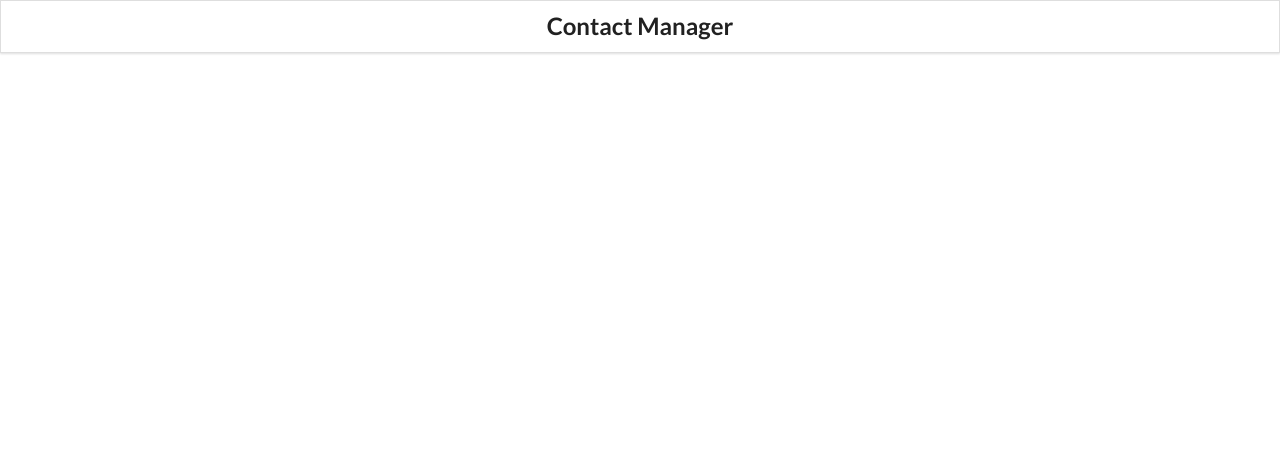
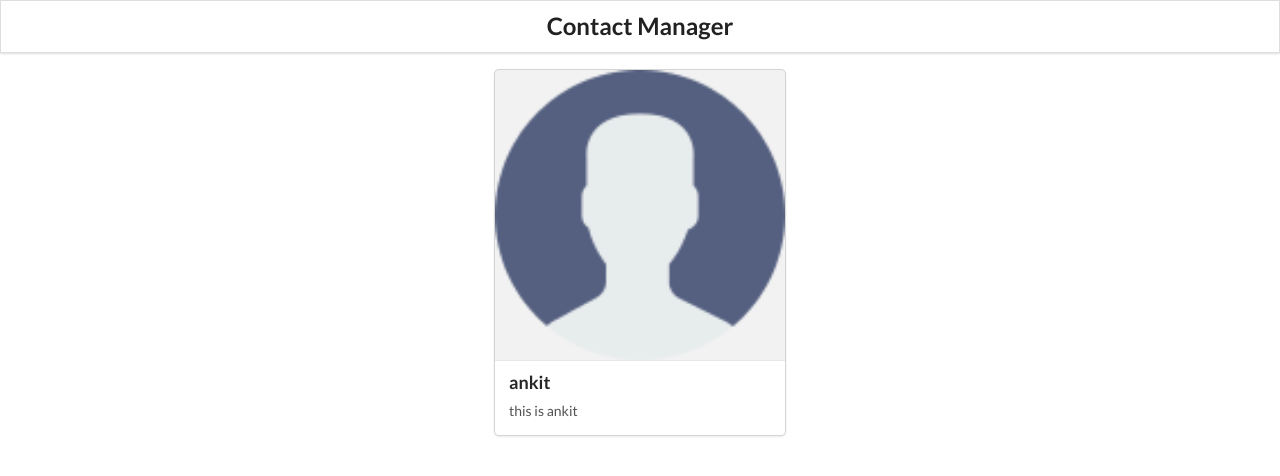
Before and after one commit to metwal14/project1react, a React (Create React App) app: page /contact/1 in a window 1280 px wide. Before the commit this address had no page. Shown: the top 476 px of the page. Built offline with nearby package versions, Linux system fonts and the light colour scheme.

Commit message:
routingContactDetails

```diff
--- a/src/components/App.js
+++ b/src/components/App.js
@@ -4,6 +4,7 @@ import "./App.css";
 import Header from "./Header";
 import AddContact from "./AddContact";
 import ContactList from "./ContactList";
+import ContactDetails from "./ContactDetails";
 function App() {
   const LOCAL_STORAGE_KEY = "contacts";
   const [contacts, setContacts] = useState([]);
@@ -52,6 +53,7 @@ function App() {
             path="/add"
             element={<AddContact addContactHandler={addContactHandler} />}
           />
+          <Route path="/contact/:id" element={<ContactDetails />} />
         </Routes>
       </Router>
     </div>
--- a/src/components/ContactCard.js
+++ b/src/components/ContactCard.js
@@ -1,13 +1,17 @@
 import React from "react";
 import userIcon from "../images/user.png";
+import { Link } from "react-router-dom";
 const ContactCard = (props) => {
   const { email, name, id } = props;
+  console.log(props, "propsss");
   return (
     <div className="item">
       <img className="ui avatar image" src={userIcon} alt="user" />
       <div className="content">
-        <div className="header">{name}</div>
-        <div>{email}</div>
+        <Link to={`/contact/${id}`} state={{ contact: props }}>
+          <div className="header">{name}</div>
+          <div>{email}</div>
+        </Link>
       </div>
       <i
         onClick={() => props?.removeContactHandler(id)}
--- /dev/null
+++ b/src/components/ContactDetails.js
@@ -0,0 +1,22 @@
+import React from "react";
+import userImage from "../images/user.png";
+import { useLocation } from "react-router-dom";
+const ContactDetails = (props) => {
+  console.log(props, "props");
+  const location = useLocation();
+  console.log(location, "location");
+  return (
+    <div className="main">
+      <div className="ui card centered">
+        <div className="image">
+          <img src={userImage} alt="user" />
+        </div>
+        <div className="content">
+          <div className="header">ankit</div>
+          <div className="description">this is ankit</div>
+        </div>
+      </div>
+    </div>
+  );
+};
+export default ContactDetails;
```
